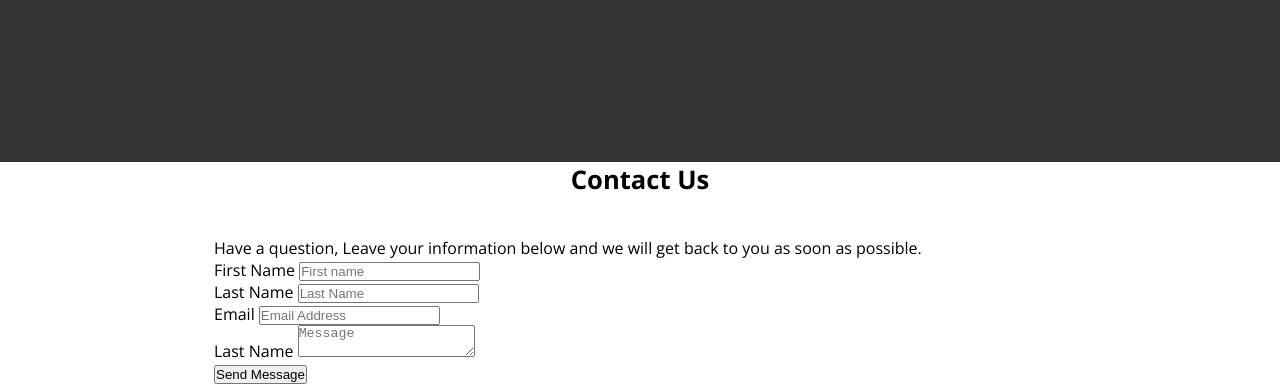
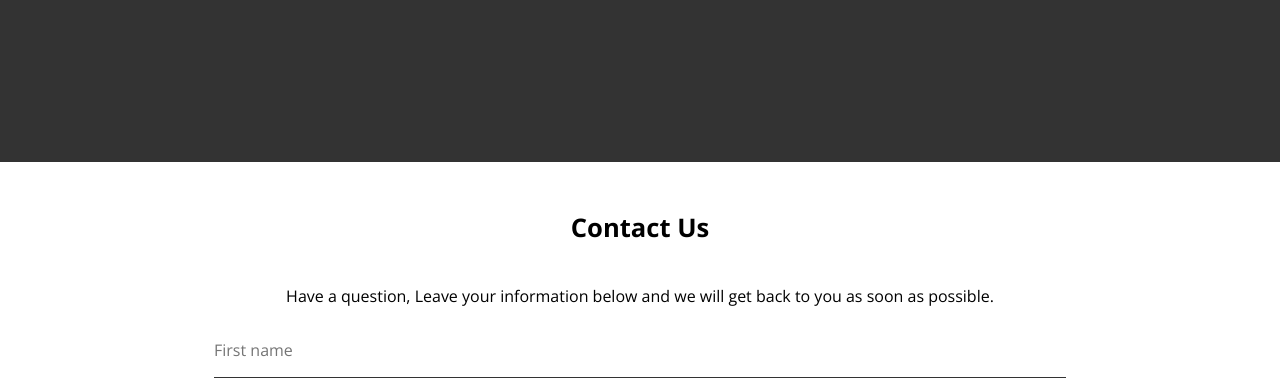
Before and after one commit to ssenozi-Brandon/lumina-Creatives, a plain HTML site: page contact.html in a window 1280 px wide. Shown: the part 420-806 px from the top of the page. Drawn offline with nearby package versions, Linux system fonts and the light colour scheme.

Commit message:
contact page css

```diff
--- a/css/styles.css
+++ b/css/styles.css
@@ -41,10 +41,32 @@ img{
 .bg-secondary .bg-primary{
   padding: 0 0.3rem;
 }
+.btn{
+  display: inline-block;
+  padding: 1rem 2rem;
+  border: 1px solid #333;
+  background: transparent;
+  font-family: inherit;
+  font-size: inherit;
+  cursor: pointer;
+}
+.btn:hover{
+  background: #333;
+  color: #fff;
+}
 .section-heading{
   font-size: 1.6rem;
   text-align: center;
   margin-bottom: 40px;
+}
+.visually-hidden {
+  clip: rect(0 0 0 0);
+  clip-path: inset(50%);
+  height: 1px;
+  overflow: hidden;
+  position: absolute;
+  white-space: nowrap;
+  width: 1px;
 }
 
 /* container */
@@ -171,6 +193,36 @@ img{
   border-radius: 10px;
 }
 
+/* contact */
+.contact{
+  padding: 3rem 0 4rem;
+}
+.contact p{
+  text-align: center;
+  margin-bottom: 2rem;
+}
+.form-group{
+  margin: 2rem 0;
+}
+.contact input,
+.contact textarea{
+  border: none;
+  border-bottom: 1px #333 solid;
+  width: 100%;
+  font-family: inherit;
+  font-size: inherit;
+  padding-bottom: 1rem;
+}
+.contact input:focus,
+.contact textarea:focus{
+ outline: 0;
+}
+.contact textarea{
+  height: 200px;
+}
+.contact button{
+  width: 100%;
+}
 
 /* media queries */
 @media (max-width:768px) {
```
